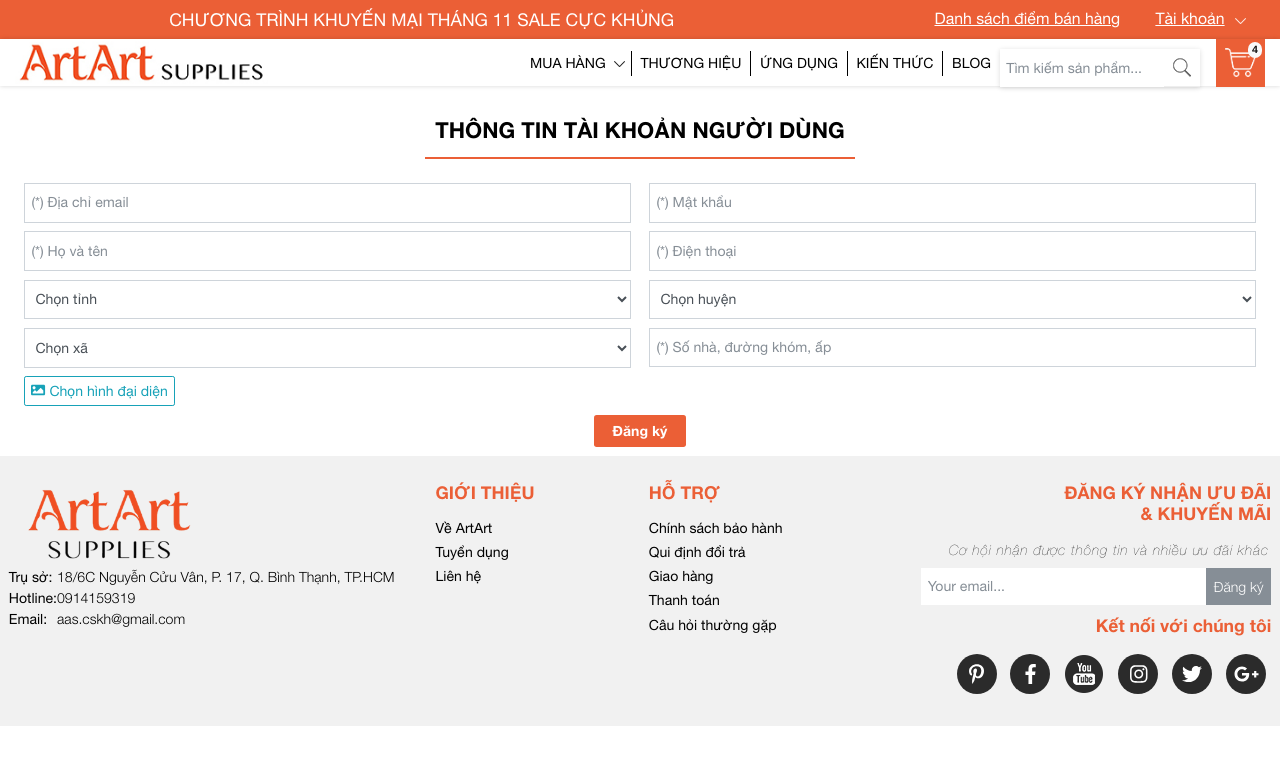
After one commit to hongdanh158/artart, a PHP site: page /register in a window 1280 px wide. The commit adds this page. Shown: the top 765 px of the page. Run offline with PHP 8.4, Linux system fonts and the light colour scheme.

Commit message:
Update code

```diff
--- a/css/responsive.css
+++ b/css/responsive.css
@@ -45,6 +45,12 @@
 	.slick-dots li button {
 		width: 1rem !important;
 		height: 1rem !important;
+	}
+	.product-images .col:nth-child(1) {
+		width: 50px;
+	}
+	.product-images .img-slider {
+		width: 90px;
 	}
 }
 @media only screen and (max-width: 1280px) {
--- a/css/style.css
+++ b/css/style.css
@@ -163,6 +163,7 @@ strong {
 .form-control {
   border-radius: 0;
   font-size: 1.6rem;
+  line-height: 3.5rem;
 }
 .form-control:focus {
   color: #495057;
@@ -174,15 +175,20 @@ strong {
 .col, .col-1, .col-10, .col-11, .col-12, .col-2, .col-3, .col-4, .col-5, .col-6, .col-7, .col-8, .col-9, .col-auto, .col-lg, .col-lg-1, .col-lg-10, .col-lg-11, .col-lg-12, .col-lg-2, .col-lg-3, .col-lg-4, .col-lg-5, .col-lg-6, .col-lg-7, .col-lg-8, .col-lg-9, .col-lg-auto, .col-md, .col-md-1, .col-md-10, .col-md-11, .col-md-12, .col-md-2, .col-md-3, .col-md-4, .col-md-5, .col-md-6, .col-md-7, .col-md-8, .col-md-9, .col-md-auto, .col-sm, .col-sm-1, .col-sm-10, .col-sm-11, .col-sm-12, .col-sm-2, .col-sm-3, .col-sm-4, .col-sm-5, .col-sm-6, .col-sm-7, .col-sm-8, .col-sm-9, .col-sm-auto, .col-xl, .col-xl-1, .col-xl-10, .col-xl-11, .col-xl-12, .col-xl-2, .col-xl-3, .col-xl-4, .col-xl-5, .col-xl-6, .col-xl-7, .col-xl-8, .col-xl-9, .col-xl-auto {
   padding: 0 1rem;
 }
+button:hover {
+  cursor: pointer;
+}
 .btn {
+  font-size: 1.6rem;
+}
+.btn.btn-primary {
     border: 1px solid transparent;
     padding: 0.5rem 2rem;
-    font-size: 1.6rem;
     font-family: "Helvetica Neue Bold", arial, sans-serif;
     border-radius: .3rem;
     background-color: #eb5f36;
 }
-.btn:hover {
+.btn.btn-primary:hover {
   background-color: #fb3900;
   border: 1px solid #eb5f36;
 }
@@ -224,7 +230,6 @@ strong {
 }
 .header .top-menu {
   background: #eb5f36;
-  margin-right: -3rem;
 }
 .header .top-menu .dropdown-toggle::after {
   background-image: url(../images/icon-w.png);
@@ -1128,6 +1133,9 @@ strong {
 .product-detail .videos-slider .video {
   border: none;
 }
+.product-detail .btn {
+
+}
 .video-thumbnail {
   display: block;
   position: relative;
@@ -1734,3 +1742,24 @@ strong {
 .vjs-default-skin .vjs-play-progress {
     background: #eb5f36 !important;
 }
+.registerform > div {
+  margin-bottom: 1rem;
+}
+select.form-control:not([size]):not([multiple]) {
+    height: 4.5rem;
+}
+.login {
+  width: 100%;
+  max-width: 300px;
+  margin: 0 auto;
+  margin-bottom: 2rem;
+}
+.login input {
+  margin-bottom: 1rem;
+}
+.cart-detail {
+  margin-bottom: 2rem;
+}
+.cart-detail table .image {
+  max-width: 70px;
+}
--- a/header.php
+++ b/header.php
@@ -46,8 +46,9 @@
                   <li class="nav-item active">
                     <a class="nav-link dropdown-toggle" href="#" id="dropdown02" data-toggle="dropdown" aria-haspopup="true" aria-expanded="false">Tài khoản</a>
                     <ul class="dropdown-menu" aria-labelledby="dropdown02">
-                       <li><a class="dropdown-item" href="#">Action</a></li>
-                      <li><a class="dropdown-item" href="#">Action</a></li>
+                      <li><a class="dropdown-item" href="login.php">Đăng nhập</a></li>
+                      <li><a class="dropdown-item" href="register.php">Đăng ký</a></li>
+                      <li><a class="dropdown-item" href="#">Thoát</a></li>
                     </ul>
                   </li>
                 </ul>
@@ -67,7 +68,7 @@
               <img src="images/logo.jpg" alt="">
             </a>
             <div class="shopping-cart float-right">
-              <a href="#">
+              <a href="cart.php">
                 <img src="images/icon-shopping-cart.png" alt="">
                 <span class="badge badge-light">4</span>
               </a>
--- /dev/null
+++ b/register.php
@@ -0,0 +1,115 @@
+<?php include('header.php') ?>
+    <div class="section register">
+    	<div class="d-flex justify-content-center">
+    		<h2 class="title">Thông tin tài khoản người dùng</h2>
+    	</div>
+    	<form method="POST" action="/register" id="dinhkemform" enctype="multipart/form-data">
+    		<div class="row registerform">
+    			<div class="col-md-6">
+	        		<input type="text" class="form-control" placeholder="(*) Địa chỉ email">
+	        	</div>
+	        	<div class="col-md-6">
+	        		<input type="text" class="form-control" placeholder="(*) Mật khẩu">
+	        	</div>
+	        	<div class="col-md-6">
+	        		<input type="text" class="form-control" placeholder="(*) Họ và tên">
+	        	</div>
+	        	<div class="col-md-6">
+	        		<input type="text" class="form-control" placeholder="(*) Điện thoại">
+	        	</div>
+	        	<div class="col-md-6">
+					<select name="address[]" id="address_1" class="form-control">
+					  <option value="">Chọn tỉnh</option>
+                <option value="01">Thành phố Hà Nội</option>
+                <option value="02">Tỉnh Hà Giang</option>
+                <option value="04">Tỉnh Cao Bằng</option>
+                <option value="06">Tỉnh Bắc Kạn</option>
+                <option value="08">Tỉnh Tuyên Quang</option>
+                <option value="10">Tỉnh Lào Cai</option>
+                <option value="11">Tỉnh Điện Biên</option>
+                <option value="12">Tỉnh Lai Châu</option>
+                <option value="14">Tỉnh Sơn La</option>
+                <option value="15">Tỉnh Yên Bái</option>
+                <option value="17">Tỉnh Hoà Bình</option>
+                <option value="19">Tỉnh Thái Nguyên</option>
+                <option value="20">Tỉnh Lạng Sơn</option>
+                <option value="22">Tỉnh Quảng Ninh</option>
+                <option value="24">Tỉnh Bắc Giang</option>
+                <option value="25">Tỉnh Phú Thọ</option>
+                <option value="26">Tỉnh Vĩnh Phúc</option>
+                <option value="27">Tỉnh Bắc Ninh</option>
+                <option value="30">Tỉnh Hải Dương</option>
+                <option value="31">Thành phố Hải Phòng</option>
+                <option value="33">Tỉnh Hưng Yên</option>
+                <option value="34">Tỉnh Thái Bình</option>
+                <option value="35">Tỉnh Hà Nam</option>
+                <option value="36">Tỉnh Nam Định</option>
+                <option value="37">Tỉnh Ninh Bình</option>
+                <option value="38">Tỉnh Thanh Hóa</option>
+                <option value="40">Tỉnh Nghệ An</option>
+                <option value="42">Tỉnh Hà Tĩnh</option>
+                <option value="44">Tỉnh Quảng Bình</option>
+                <option value="45">Tỉnh Quảng Trị</option>
+                <option value="46">Tỉnh Thừa Thiên Huế</option>
+                <option value="48">Thành phố Đà Nẵng</option>
+                <option value="49">Tỉnh Quảng Nam</option>
+                <option value="51">Tỉnh Quảng Ngãi</option>
+                <option value="52">Tỉnh Bình Định</option>
+                <option value="54">Tỉnh Phú Yên</option>
+                <option value="56">Tỉnh Khánh Hòa</option>
+                <option value="58">Tỉnh Ninh Thuận</option>
+                <option value="60">Tỉnh Bình Thuận</option>
+                <option value="62">Tỉnh Kon Tum</option>
+                <option value="64">Tỉnh Gia Lai</option>
+                <option value="66">Tỉnh Đắk Lắk</option>
+                <option value="67">Tỉnh Đắk Nông</option>
+                <option value="68">Tỉnh Lâm Đồng</option>
+                <option value="70">Tỉnh Bình Phước</option>
+                <option value="72">Tỉnh Tây Ninh</option>
+                <option value="74">Tỉnh Bình Dương</option>
+                <option value="75">Tỉnh Đồng Nai</option>
+                <option value="77">Tỉnh Bà Rịa - Vũng Tàu</option>
+                <option value="79">Thành phố Hồ Chí Minh</option>
+                <option value="80">Tỉnh Long An</option>
+                <option value="82">Tỉnh Tiền Giang</option>
+                <option value="83">Tỉnh Bến Tre</option>
+                <option value="84">Tỉnh Trà Vinh</option>
+                <option value="86">Tỉnh Vĩnh Long</option>
+                <option value="87">Tỉnh Đồng Tháp</option>
+                <option value="89">Tỉnh An Giang</option>
+                <option value="91">Tỉnh Kiên Giang</option>
+                <option value="92">Thành phố Cần Thơ</option>
+                <option value="93">Tỉnh Hậu Giang</option>
+                <option value="94">Tỉnh Sóc Trăng</option>
+                <option value="95">Tỉnh Bạc Liêu</option>
+                <option value="96">Tỉnh Cà Mau</option>
+              </select>
+	        	</div>
+	        	<div class="col-md-6">
+	        		<select name="address[]" id="address_2" class="form-control">
+                		<option value="">Chọn huyện</option>
+                    </select>
+	        	</div>
+	        	<div class="col-md-6">
+	        		<select name="address[]" id="address_3" class="form-control">
+                		<option value="">Chọn xã</option>
+                    </select>
+	        	</div>
+	        	<div class="col-md-6">
+	        		<input type="text" class="form-control" placeholder="(*) Số nhà, đường khóm, ấp">
+	        	</div>
+	        	<div class="col-md-6">
+	        		<label class="btn btn-outline-info">
+                      <input type="file" name="dinhkem[]" class="dinhkem btn btn-info" multiple="" accept="image/*" placeholder="Chọn hình ảnh" style="display:none;">
+                      <i class="fas fa-image"></i> Chọn hình đại diện
+                  </label>
+	        	</div>
+	        	<div class="col-md-12 text-center">
+	        		<button class="btn btn-primary">Đăng ký</button>
+	        	</div>
+    		</div>
+    	</form>
+    </div>
+<?php include('footer.php') ?>
+</body>
+</html>
```
Also changed, not shown: cart.php (added, +87 -0 lines), login.php (added, +18 -0 lines), product-detail-2.php (deleted, +0 -357 lines), product-detail.php (+21 -16 lines).
